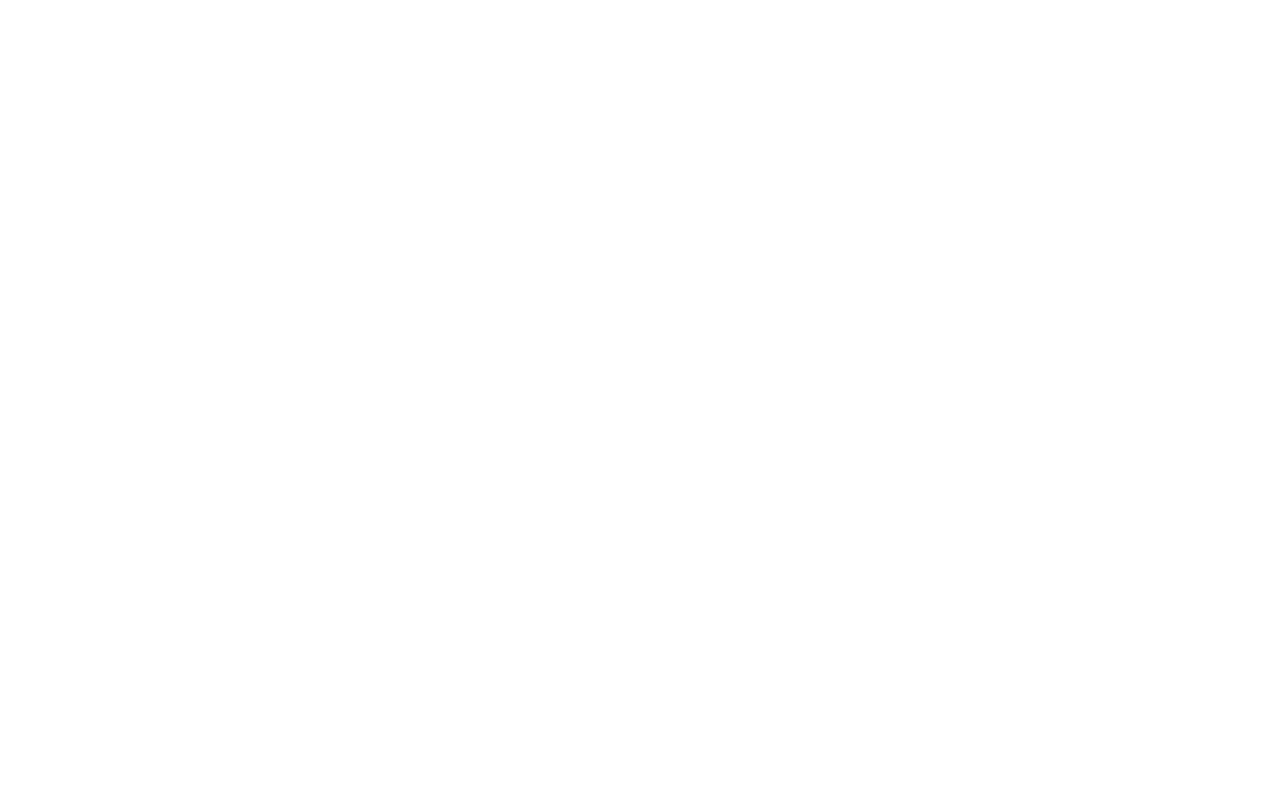
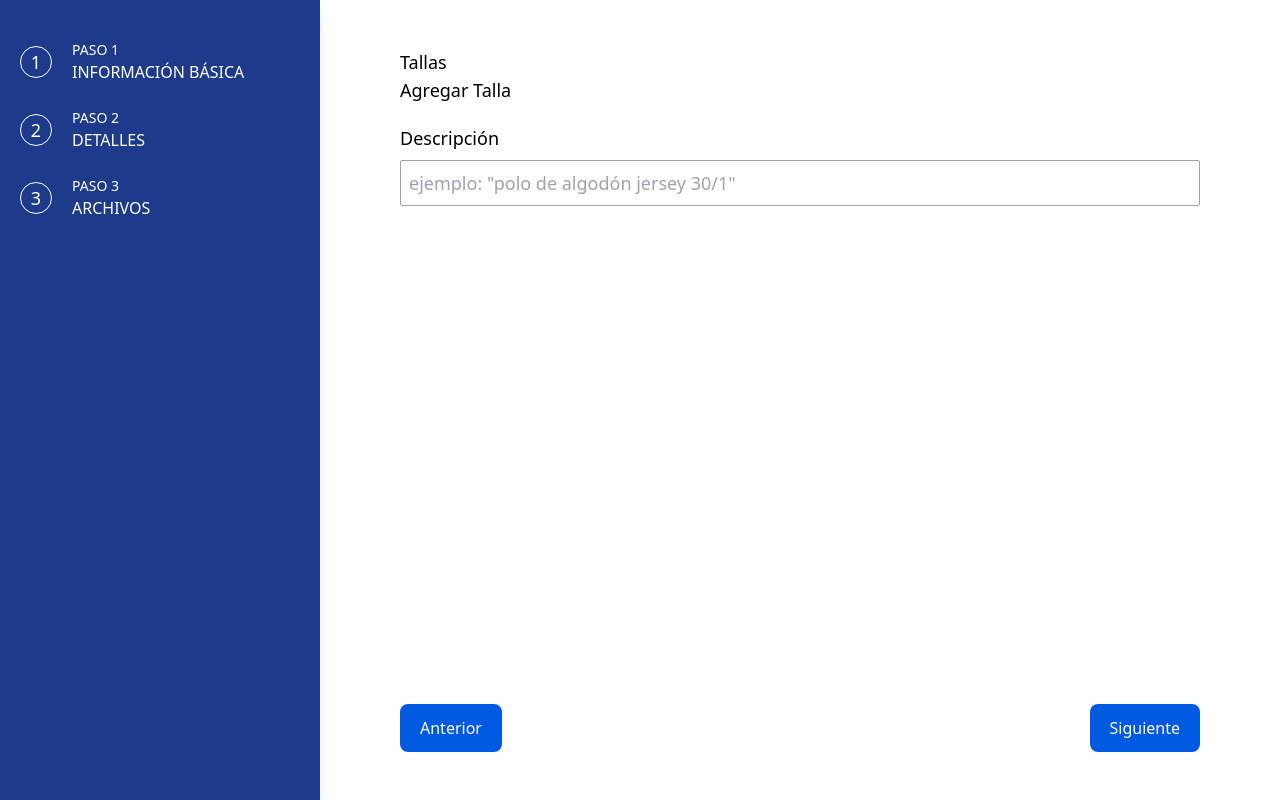
Before and after one commit to Luislolih/Clothing-Inventory, a React (Vite) app: page /details in a window 1280 px wide. Before the commit this address had no page. Built offline with nearby package versions, Linux system fonts and the light colour scheme.

Commit message:
change rutas and add vercel config

```diff
--- a/src/App.jsx
+++ b/src/App.jsx
@@ -8,7 +8,7 @@
     return (
         <BrowserRouter>
             <Routes>
-                <Route path="/add" element={<Layout />}>
+                <Route path="/" element={<Layout />}>
                     <Route index element={<FirstForm />} />
                     <Route path="basic-information" element={<FirstForm />} />
                     <Route path="details" element={<SecondForm />} />
--- a/src/components/FirstForm/FirstForm.jsx
+++ b/src/components/FirstForm/FirstForm.jsx
@@ -59,7 +59,7 @@
             </div>
             <div className="flex w-full justify-end mt-5">
                 <Button
-                    to="/add/details"
+                    to="/details"
                     title="Siguiente"
                     className=" bg-defaultColor button"
                 />
--- a/src/components/Hero/Hero.jsx
+++ b/src/components/Hero/Hero.jsx
@@ -5,19 +5,19 @@
         number: "1",
         step: "PASO ",
         title: "INFORMACIÓN BÁSICA",
-        path: "/add/basic-information",
+        path: "/basic-information",
     },
     {
         number: "2",
         step: "PASO ",
         title: "DETALLES",
-        path: "/add/details",
+        path: "/details",
     },
     {
         number: "3",
         step: "PASO ",
         title: "ARCHIVOS",
-        path: "/add/files",
+        path: "/files",
     },
 ];
 
--- a/src/components/SecondForm/SecondForm.jsx
+++ b/src/components/SecondForm/SecondForm.jsx
@@ -54,12 +54,12 @@
             </div>
             <div className="flex w-full justify-between mt-5">
                 <Button
-                    to="/add/basic-information"
+                    to="/basic-information"
                     title="Anterior"
                     className=" bg-defaultColor button"
                 />
                 <Button
-                    to="/add/files"
+                    to="/files"
                     title="Siguiente"
                     className=" bg-defaultColor button"
                 />
--- a/src/components/ThirdForm/ThirdForm.jsx
+++ b/src/components/ThirdForm/ThirdForm.jsx
@@ -63,7 +63,7 @@
             </div>
             <Button
                 className=" bg-defaultColor button"
-                to="/add/details"
+                to="/details"
                 title="Anterior"
                 color="blue"
                 type="button"
```
Also changed, not shown: vercel.json (added).
